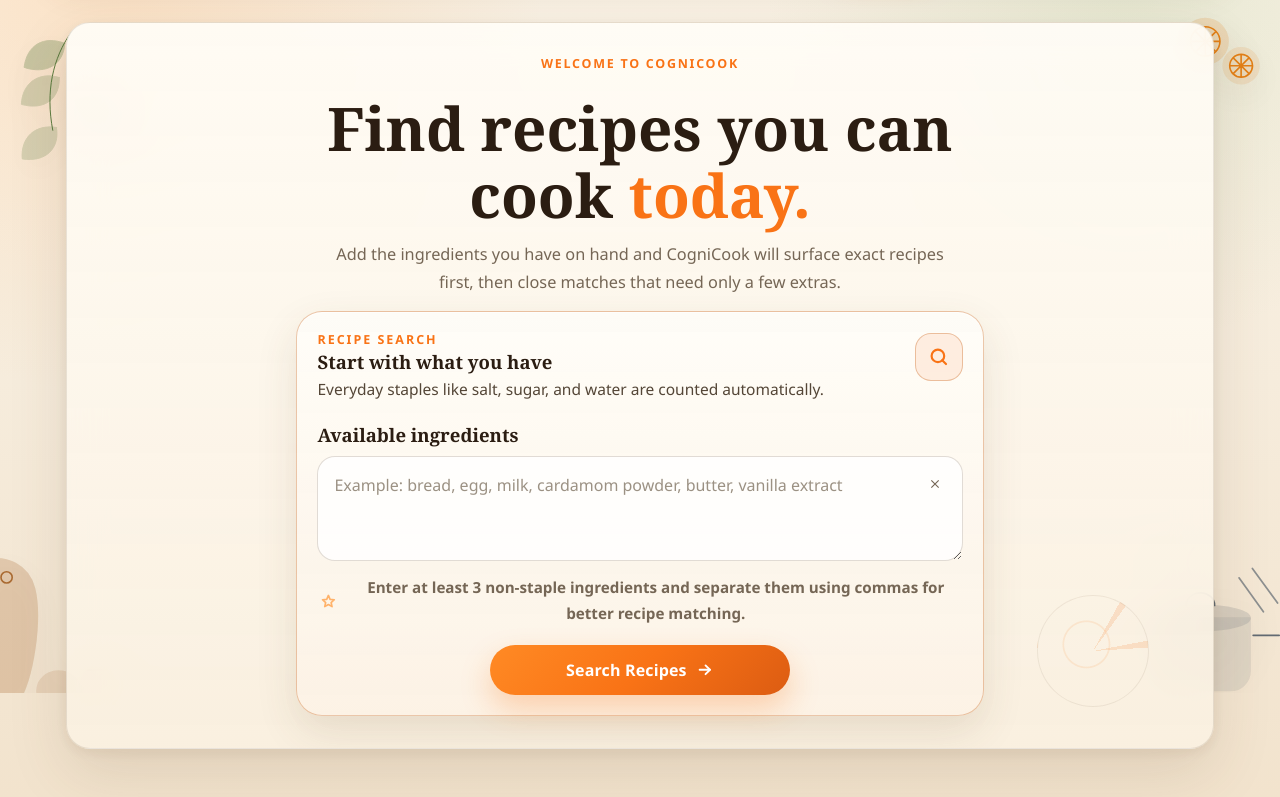
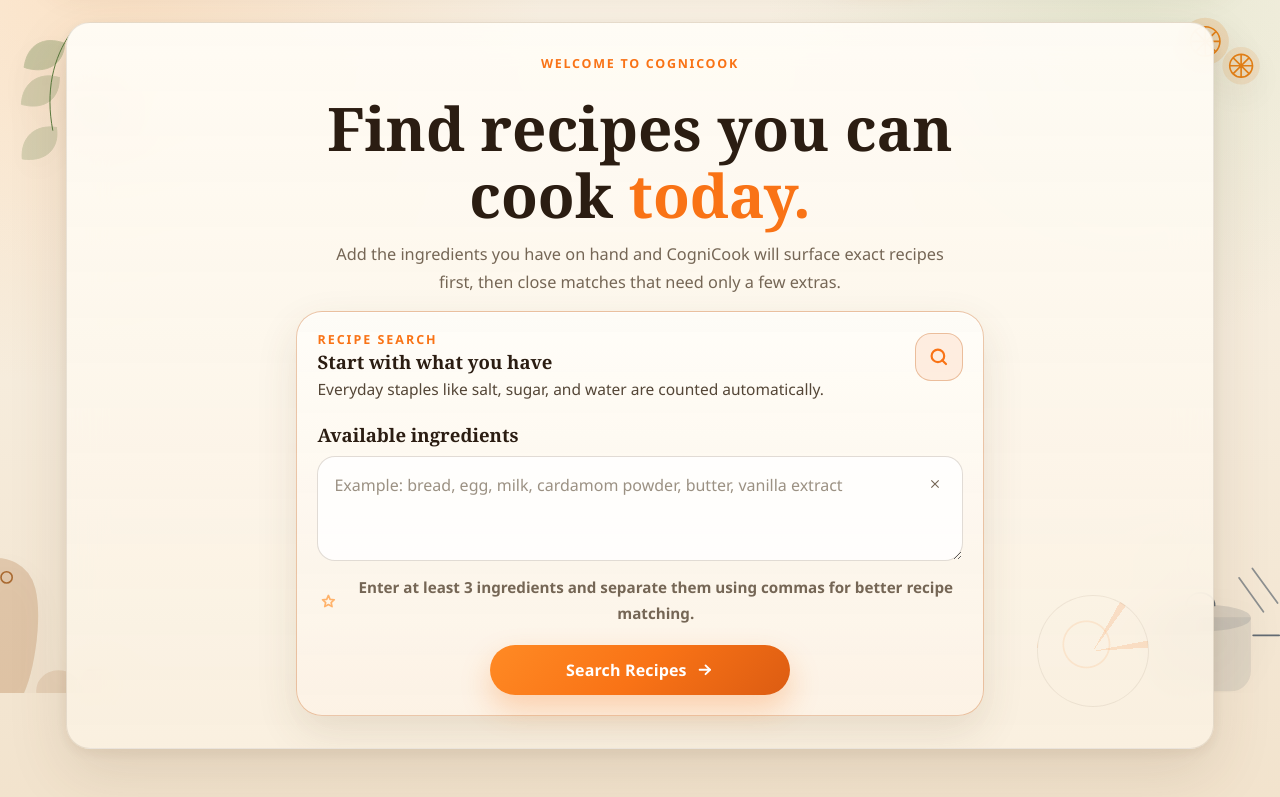
Before and after one commit to Najeel08/cognicook, a Flask app: page /dashboard in a window 1280 px wide. Shown: the part 107-904 px from the top of the page. Run offline with Flask 3, Linux system fonts and the light colour scheme; parts of the project's set-up code (start-up, migrations or seed data) failed here and were passed over; some libraries are stand-ins or nearby versions.

Commit message:
fix: update ingredient help text to remove 'non-staple' specification

```diff
--- a/templates/dashboard_home.html
+++ b/templates/dashboard_home.html
@@ -57,7 +57,7 @@
           <path d="M12 3.5 14.4 9l6 .6-4.5 4 1.3 5.9L12 16.4l-5.2 3.1 1.3-5.9-4.5-4 6-.6L12 3.5Z"></path>
         </svg>
       </span>
-      <span>Enter at least 3 non-staple ingredients and separate them using commas for better recipe matching.</span>
+      <span>Enter at least 3 ingredients and separate them using commas for better recipe matching.</span>
     </div>
 
     <button type="submit" class="btn btn-neon-primary dashboard-search-btn">
```
